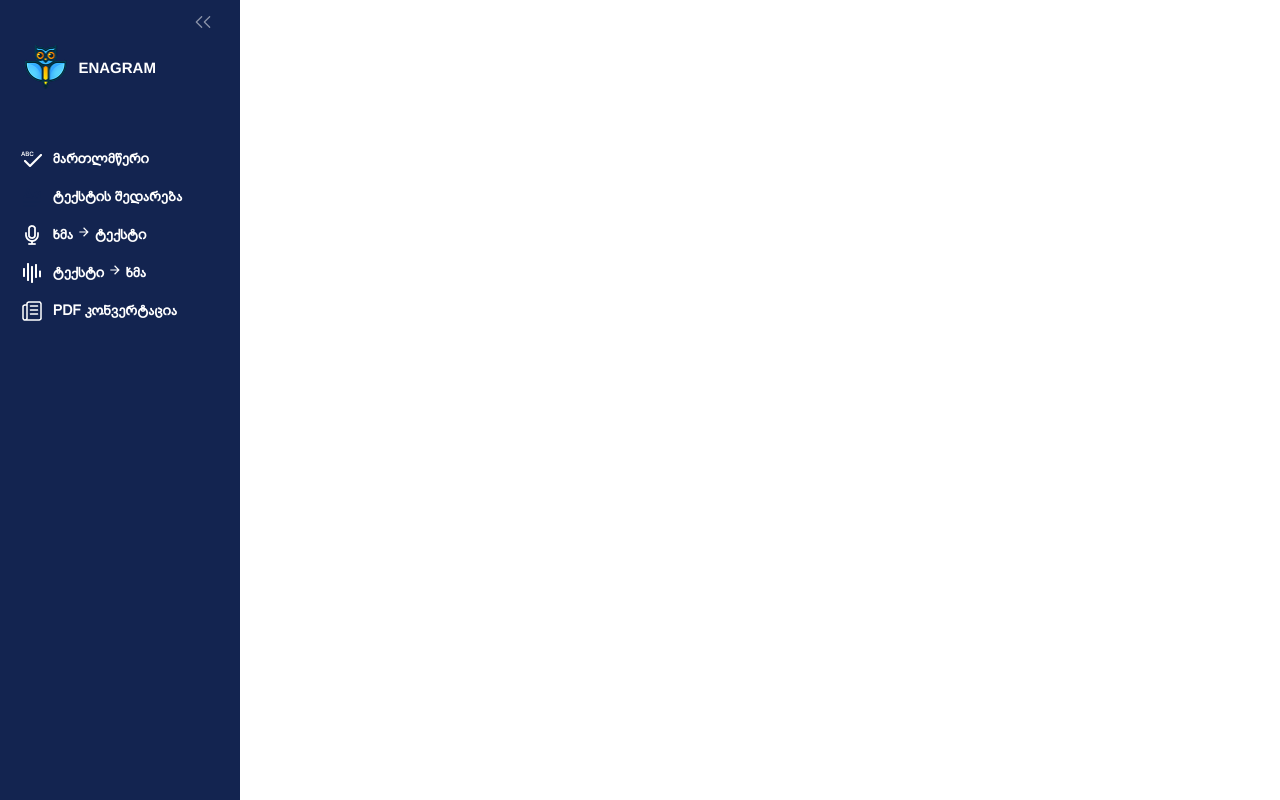
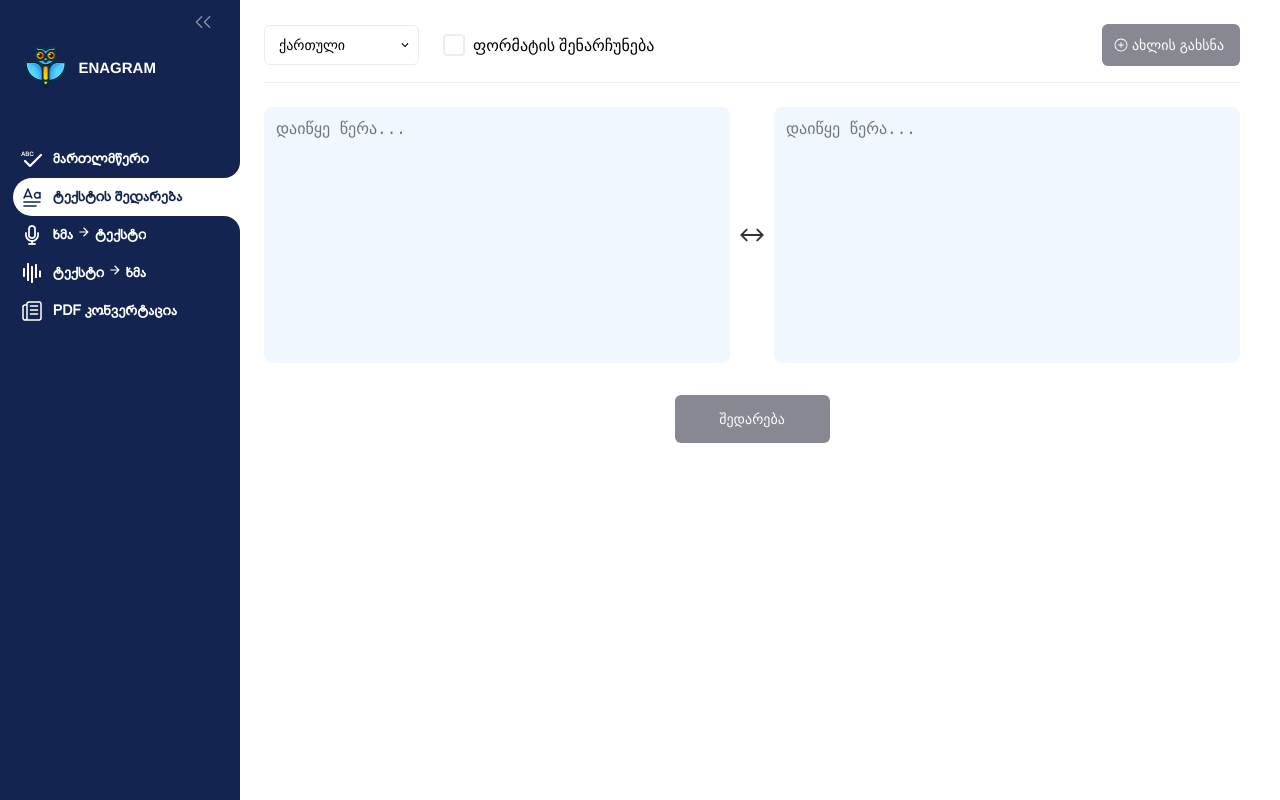
Before and after one commit to Giorgi014/enagram-test, a React (Vite) app: page / in a window 1280 px wide. Built offline with nearby package versions, Linux system fonts and the light colour scheme.

Commit message:
refactor: Clean up code and prepare for final styling. This commit removes unnecessary code and refactors the existing structure, leaving only the components required for the Enagram application. The remaining task is to fix visual bugs and finalize the design.

```diff
--- a/src/components/Convertation/Convertation.jsx
+++ /dev/null
@@ -1,9 +0,0 @@
-import './Convertation.scss'
-
-const Convertation = () => {
-  return (
-    <div>Convertation</div>
-  )
-}
-
-export default Convertation
--- a/src/components/Convertation/Convertation.scss
+++ /dev/null
@@ -1,5 +0,0 @@
-@mixin displayCenter($justify, $align) {
-  display: flex;
-  justify-content: $justify;
-  align-items: $align;
-}
--- a/src/components/Header/Navigation/Navigation.jsx
+++ b/src/components/Header/Navigation/Navigation.jsx
@@ -1,17 +1,17 @@
 import { IoMdArrowForward } from "react-icons/io";
 import { Check, Text, Microphone, Text_voice, Document } from "../../Route";
-import { NavLink } from "react-router-dom";
 import { MdOutlineKeyboardArrowDown } from "react-icons/md";
 import "./Navigation.scss";
+import { useState } from "react";
 
 const Navigation = () => {
+  const [activeId, setActiveId] = useState(2);
   const navItems = [
-    { id: 1, icon: Check, path: "/მართლმწერი", label: "მართლმწერი" },
-    { id: 2, icon: Text, path: "/ტექსტის_შედარება", label: "ტექსტის შედარება" },
+    { id: 1, icon: Check, label: "მართლმწერი" },
+    { id: 2, icon: Text, label: "ტექსტის შედარება" },
     {
       id: 3,
       icon: Microphone,
-      path: "/ხმა_ტექსტი",
       label: "ხმა",
       arrow: true,
       secondLabel: "ტექსტი",
@@ -19,30 +19,24 @@ const Navigation = () => {
     {
       id: 4,
       icon: Text_voice,
-      path: "/ტექსტი_ხმა",
       label: "ტექსტი",
       arrow: true,
       secondLabel: "ხმა",
     },
-    { id: 5, icon: Document, path: "/კონვერტაცია", label: "PDF კონვერტაცია" },
+    { id: 5, icon: Document, label: "PDF კონვერტაცია" },
   ];
 
   return (
     <nav>
       <ul>
-        {navItems.map(({ id, path, label, secondLabel, icon, arrow }) => (
-          <li key={id}>
-            <NavLink
-              to={path}
-              className={({ isActive }) => `${isActive ? "active" : ""}`}
-            >
+        {navItems.map(({ id, label, secondLabel, icon, arrow }) => (
+          <li key={id} className={id === 2 ? "active" : ""}>
             <img src={icon} alt={label} />
             <span className="label">
               {label} {arrow && <IoMdArrowForward />}{" "}
               {secondLabel && secondLabel}
             </span>
             <MdOutlineKeyboardArrowDown className="down_row" />
-            </NavLink>
           </li>
         ))}
       </ul>
--- a/src/components/Header/Navigation/Navigation.scss
+++ b/src/components/Header/Navigation/Navigation.scss
@@ -14,7 +14,6 @@ nav {
     list-style: none;
     li {
       cursor: pointer;
-      a {
         @include displayCenter(flex-start, center);
         width: 100%;
         gap: 9px;
@@ -68,7 +67,6 @@ nav {
         .down_row{
           display: none;
         }
-      }
     }
   }
 }
@@ -80,7 +78,6 @@ nav {
     background-color: rebeccapurple;
     ul {
       li {
-        a {
           padding: 15.27px 27px;
           border-radius: 0px;
           &::before,
@@ -90,7 +87,6 @@ nav {
           .down_row{
           display: block;
         }
-        }
       }
     }
   }
--- a/src/components/Scribe/Scribe.jsx
+++ /dev/null
@@ -1,9 +0,0 @@
-import './Scribe.scss'
-
-const Scribe = () => {
-  return (
-    <div>Scribe</div>
-  )
-}
-
-export default Scribe
--- a/src/components/Scribe/Scribe.scss
+++ /dev/null
@@ -1,5 +0,0 @@
-@mixin displayCenter ($justify, $align) {
-    display: flex;
-    justify-content: $justify;
-    align-items: $align;
-}
--- a/src/components/TextToVoice/TextToVoice.jsx
+++ /dev/null
@@ -1,9 +0,0 @@
-import './TextToVoice.scss'
-
-const TextToVoice = () => {
-  return (
-    <div>TextToVoice</div>
-  )
-}
-
-export default TextToVoice
--- a/src/components/TextToVoice/TextToVoice.scss
+++ /dev/null
@@ -1,5 +0,0 @@
-@mixin displayCenter($justify, $align) {
-  display: flex;
-  justify-content: $justify;
-  align-items: $align;
-}
--- a/src/components/VoiceToText/VoiceToText.jsx
+++ /dev/null
@@ -1,9 +0,0 @@
-import './VoiceToText.scss'
-
-const VoiceToText = () => {
-  return (
-    <div>VoiceToText</div>
-  )
-}
-
-export default VoiceToText
--- a/src/components/VoiceToText/VoiceToText.scss
+++ /dev/null
@@ -1,5 +0,0 @@
-@mixin displayCenter($justify, $align) {
-  display: flex;
-  justify-content: $justify;
-  align-items: $align;
-}
--- a/src/main.jsx
+++ b/src/main.jsx
@@ -4,20 +4,8 @@ import "./index.scss";
 import App from "./App.jsx";
 import { createBrowserRouter, RouterProvider } from "react-router-dom";
 
-const Scribe = React.lazy(() =>
-  import("./components/Route.jsx").then((m) => ({ default: m.Scribe }))
-);
 const TextComparison = React.lazy(() =>
   import("./components/Route.jsx").then((m) => ({ default: m.TextComparison }))
-);
-const TextToVoice = React.lazy(() =>
-  import("./components/Route.jsx").then((m) => ({ default: m.TextToVoice }))
-);
-const VoiceToText = React.lazy(() =>
-  import("./components/Route.jsx").then((m) => ({ default: m.VoiceToText }))
-);
-const Convertation = React.lazy(() =>
-  import("./components/Route.jsx").then((m) => ({ default: m.Convertation }))
 );
 
 const router = createBrowserRouter([
@@ -26,24 +14,8 @@ const router = createBrowserRouter([
     element: <App />,
     children: [
       {
-        path: "მართლმწერი",
-        element: <Scribe />,
-      },
-      {
-        path: "ტექსტის_შედარება",
+        path: "/",
         element: <TextComparison />,
-      },
-      {
-        path: "ხმა_ტექსტი",
-        element: <TextToVoice />,
-      },
-      {
-        path: "ტექსტი_ხმა",
-        element: <VoiceToText />,
-      },
-      {
-        path: "კონვერტაცია",
-        element: <Convertation />,
       },
     ],
   },
```
Also changed, not shown: src/components/Route.jsx (+0 -8 lines). Lines whose indentation alone changed are shown as unchanged.
